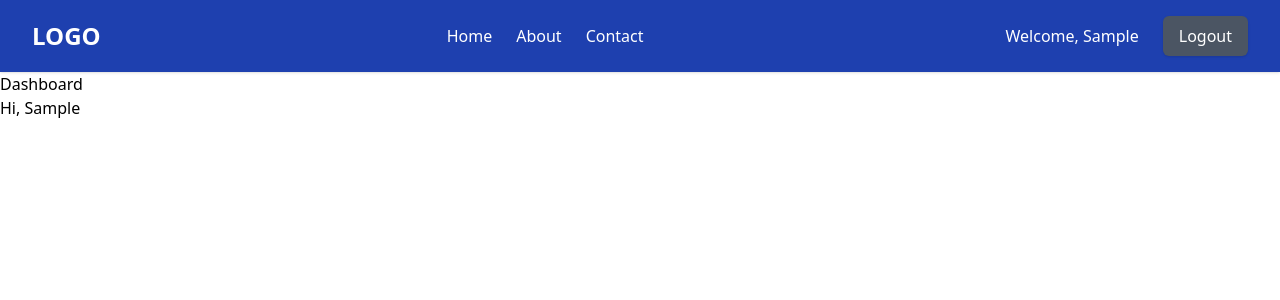
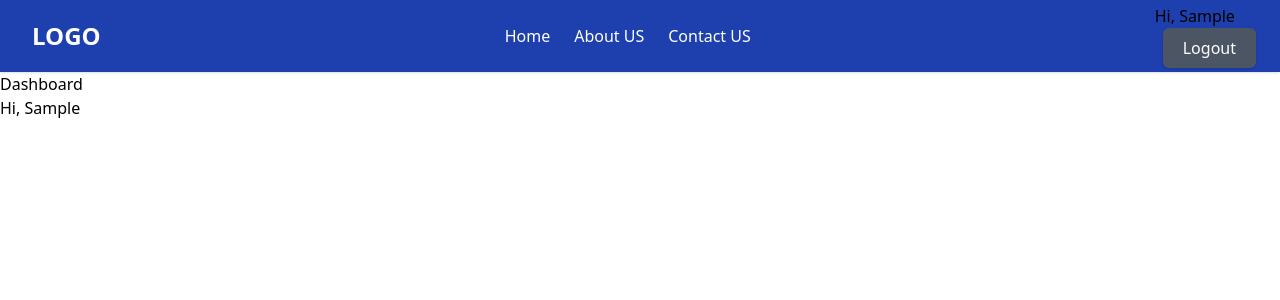
Before and after one commit to ChukwurahVictor/altschool_exam, a React (Create React App) app: page / in a window 1280 px wide. Both pictures are taken after typing "Sample", "Sample123" into the empty fields and a click on the button "Sign In". Shown: the top 300 px of the page. Built offline with nearby package versions, Linux system fonts and the light colour scheme.

Commit message:
did rubbish

```diff
--- a/src/components/Navbar.jsx
+++ b/src/components/Navbar.jsx
@@ -67,10 +67,10 @@ const Navbar = () => {
                  <a href="/">Home</a>
                </li>
                <li className="text-white hover:text-indigo-200">
-                 <a href="/about">About</a>
+                 <a href="/about">About US</a>
                </li>
                <li className="text-white hover:text-indigo-200">
-                 <a href="/contact">Contact</a>
+                 <a href="/contact">Contact US</a>
                </li>
              </ul>
 
@@ -84,9 +84,7 @@ const Navbar = () => {
                  </a>
                ) : (
                  <>
-                   <p className="inline-block w-full px-4 py-2 text-center text-white">
-                     Welcome, {userInfo?.username}
-                   </p>
+                   <h1>Hi, {userInfo?.username}</h1>
                    <button
                      onClick={onLogout}
                      className="inline-block w-full px-4 py-2 text-center text-white bg-gray-600 rounded-md shadow hover:bg-gray-800"
@@ -98,19 +96,17 @@ const Navbar = () => {
              </div>
            </div>
          </div>
-         <div className="hidden space-x-2 md:flex">
+         <div className="hidden space-x-2 md:inline-block">
            {!isAuth ? (
              <button className="px-4 py-2 text-white bg-gray-600 rounded-md shadow hover:bg-gray-800">
                Sign in
              </button>
            ) : (
              <>
-               <div className="px-4 py-2 text-white">
-                 <p>Welcome, {userInfo?.username}</p>
-               </div>
+               <p>Hi, {userInfo?.username}</p>
                <button
                  onClick={onLogout}
-                 className="px-4 py-2 text-white bg-gray-600 rounded-md shadow hover:bg-gray-800"
+                 className="inline-block w-full px-4 py-2 text-center text-white bg-gray-600 rounded-md shadow hover:bg-gray-800"
                >
                  Logout
                </button>
```
